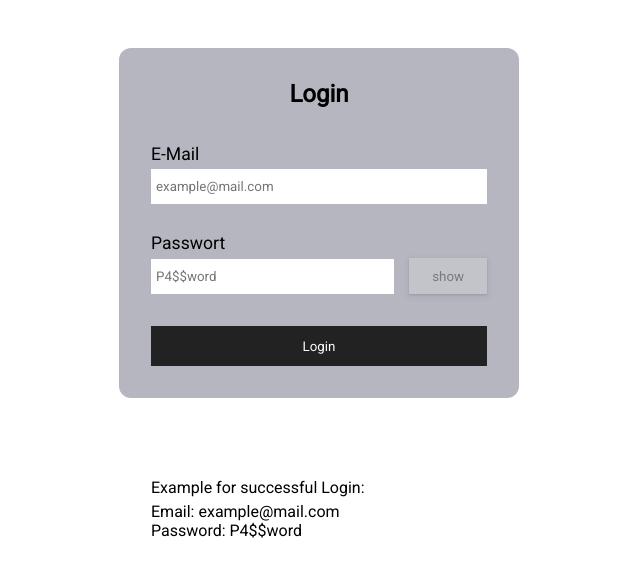
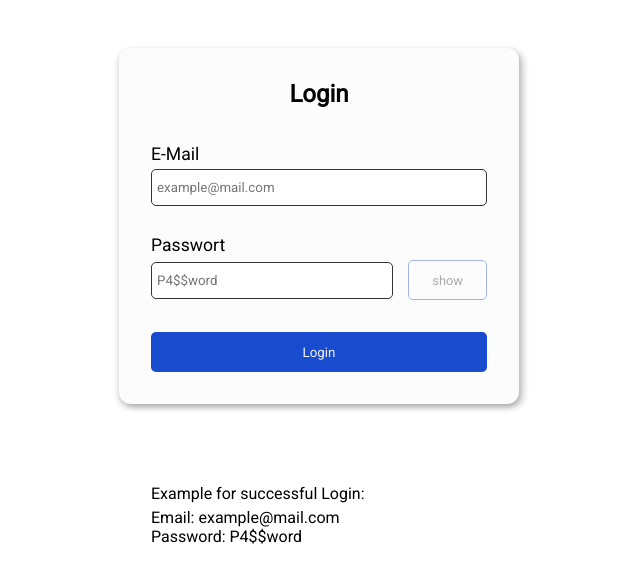
Before and after one commit to 0x49b/ip6-web-ui-toolkit, a plain HTML site: page index.html in a window 1280 px wide. Shown: the whole page, without its empty margins (321-961 px from the left). Drawn offline with Linux system fonts and the light colour scheme.

Commit message:
styling up the layout with our color scheme

```diff
--- a/index.html
+++ b/index.html
@@ -25,7 +25,7 @@
       <div class="input email-input">
         <label for="email">E-Mail</label>
         <br>
-        <input type="email" name="email" id="email" placeholder="example@mail.com" pattern=".+@.+\..+">
+        <input type="email" name="email" id="email" class="validation" placeholder="example@mail.com" pattern=".+@.+\..+" required>
         <p class="notification email-validity-notification"></p>
       </div>
 
@@ -34,7 +34,7 @@
         <br>
         <div class="password-field">
           <input type="password" name="password" id="password" placeholder="P4$$word">
-          <button id="show-pw-btn" type="button" class="show-password-btn btn-secondary disabled">show</button>
+          <button id="show-pw-btn" type="button" class="btn-secondary show-password-btn disabled">show</button>
         </div>
       </div>
 
--- a/script.js
+++ b/script.js
@@ -28,6 +28,7 @@ loginForm.addEventListener('submit', (e) => {
 })
 
 emailInput.addEventListener('focusout', () => {
+  if(!emailInput.value) return
   if (!emailInput.checkValidity()) {
     emailNotification.innerHTML = 'Malformed Email'
     emailNotification.style.color = 'rgb(210, 16, 16)'
--- a/style.css
+++ b/style.css
@@ -1,7 +1,29 @@
 :root {
-    --grey: #C4C4C4;
-    --black: #222222;
+
+    /* Colors in HEX */
+    --grey: #C4C4C4; /* should be removed one day */
+    --gray1: #333333;
+    --gray4: #BDBDBD;
+    --gray6: #F2F2F2;
     --white: #fcfcfc;
+    --dark-blue: #184BCE;
+    --dark-blue-hover: #3768E8;
+    --light-blue: #87F1FF;
+    --dark-green: #298808;
+    --light-green: #91F58C;
+    --red: #EB5757;
+
+    /* Colors in hsl */
+    --gray1-hsl: 0, 0%, 20%;
+    --gray4-hsl: 0, 0%, 74%;
+    --gray6-hsl: 0, 0%, 95%;
+    --white-hsl: 0, 0%, 99%;
+    --dark-blue-hsl: 223, 79%, 45%;
+    --light-blue-hsl: 187, 100%, 76%;
+    --dark-blue-hover-hsl: 233, 79%, 56%;
+    --dark-green-hsl: 104, 89%, 28%;
+    --light-green-hsl: 117, 85%, 76%;
+    --red-hsl: 0, 79%, 63%;
 }
 
 *, html {
@@ -19,13 +41,15 @@ h1 {
 .login {
     margin: 3rem auto;
     max-width: 25rem;
-    background: rgb(181, 182, 192);
+    background: var(--white);
     padding: 2rem;
     display: flex;
     flex-direction: column;
     justify-content: center;
     align-items: center;
     border-radius: 0.75rem;
+    box-shadow: rgba(0, 0, 0, 0.16) 5px 3px 6px,
+                rgba(0, 0, 0, 0.23) 0px 3px 6px;
 }
 
 h2 {
@@ -33,7 +57,16 @@ h2 {
     padding-bottom: 0.5rem;
 }
 
+button:focus,
+button:active,
+input:focus,
+input:active {
+    border-color: transparent;
+    outline: none;
+}
+
 .input{
+    border-style: hidden;
     margin-top: 0.75rem;
 }
 
@@ -45,10 +78,38 @@ h2 {
     width: 100%;
 }
 
-.login-form input{
+.login-form input {
+    border-radius: 5px;
     padding: 10px 5px;
-    border: none;
+    border: 1px solid var(--gray1);
     margin-top: 5px;
+    filter: none;
+    transition: all 0.1s ease-in-out;
+}
+
+.login-form input:hover {
+    border-color: var(--gray4);
+}
+
+.login-form input:not(:placeholder-shown) {
+    border-color: var(--dark-blue);
+}
+
+.login-form input:focus,
+.login-form input:active {
+    border-color: var(--dark-blue);
+    filter: drop-shadow(0px 0px 3px rgba(24, 75, 206, 0.53));
+}
+
+.login-form .validation:not(:focus):invalid:not(:placeholder-shown) {
+    border: 1px solid var(--red);
+    filter: drop-shadow(2px 2px 3px rgba(235, 87, 87, 0.53));
+}
+
+.login-form .validation:not(:focus):not(:invalid):not(:placeholder-shown) {
+    border: 1px solid #298808;
+    box-sizing: border-box;
+    filter: drop-shadow(0px 0px 3px #298808)
 }
 
 .login-form label {
@@ -56,21 +117,22 @@ h2 {
 }
 
 .btn {
-    background-color: var(--black);
-    color: var(--white);
+    background-color: var(--dark-blue);
+    color: var(--gray6);
     margin-top: 2rem;
     border: none;
+    border-radius: 5px;
     height: 40px;
     width: 100%;
+    transition: all 0.1s ease-in-out;
 }
 
 .btn:hover {
-    border: 2px solid var(--white);
+    background-color: var(--dark-blue-hover);
 }
 
 .btn:active {
-    color: var(--black);
-    background: rgb(216, 216, 216);
+    box-shadow: inset 0px 4px 8px rgba(0, 0, 0, 0.3);
 }
 
 .password-field {
@@ -84,25 +146,26 @@ h2 {
     flex: 3;
 }
 
-#show-pw-btn {
-    background-color: rgb(218, 218, 218);
-    color: var(--black);
-    border: none;
-    height: 36px;
-    font-size: 0.8;
+.btn-secondary,
+.btn-secondary:focus {
+    background-color: transparent;
+    border: 1px solid var(--dark-blue);
+    border-radius: 5px;
+    color: var(--gray1);
+    height: 40px;
+    font-size: 0.8rem;
     margin-left: 15px;
     margin-top: 5px;
     flex: 1;
-    box-shadow: rgba(60, 64, 67, 0.5) 0px 1px 2px 0px, rgba(60, 64, 67, 0.15) 0px 2px 6px 2px;
+    transition: all 0.1s ease-in-out;
 }
 
-#show-pw-btn:hover:not(.disabled) {
-    box-shadow: rgba(14, 30, 37, 0.12) 0px 2px 4px 0px, rgba(14, 30, 37, 0.32) 0px 2px 16px 0px;
+.btn-secondary:hover:not(.disabled) {
+    filter: drop-shadow(2px 4px 2px rgba(0, 0, 0, 0.3));
 }
 
-#show-pw-btn:active:not(.disabled) {
-    color: var(--white);
-    background: var(--black);
+.btn-secondary:active:not(.disabled) {
+    background-color: hsla(var(--dark-blue-hsl), 0.1);
 }
 
 .notification {
```
